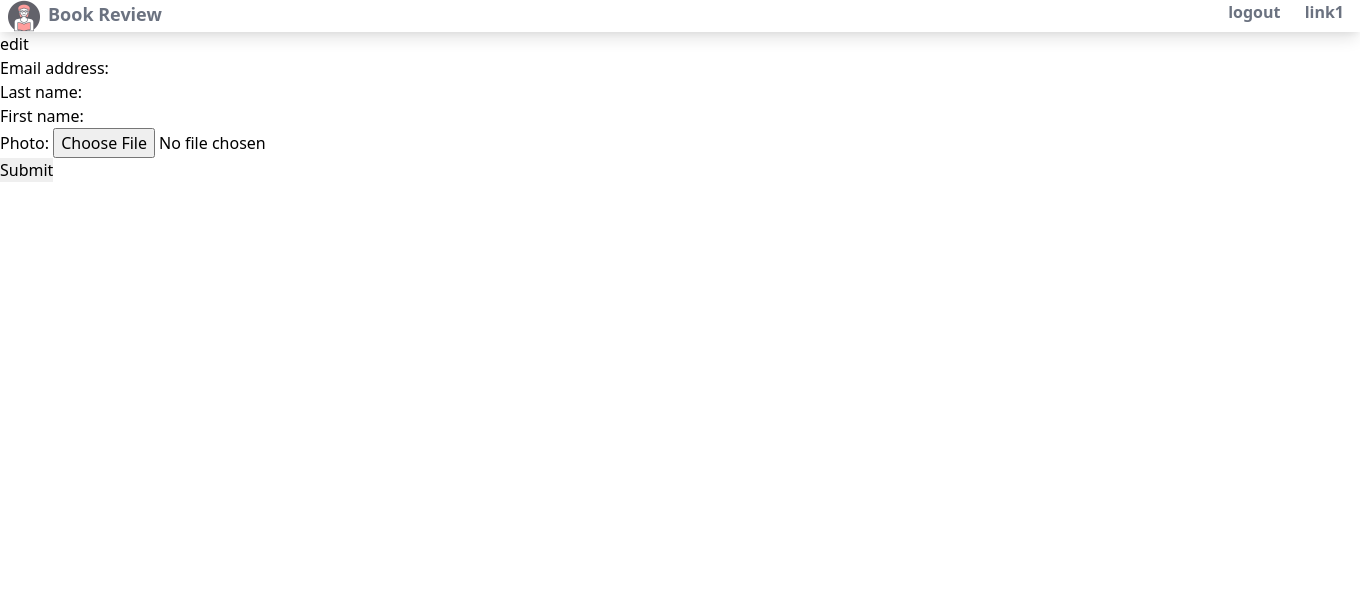
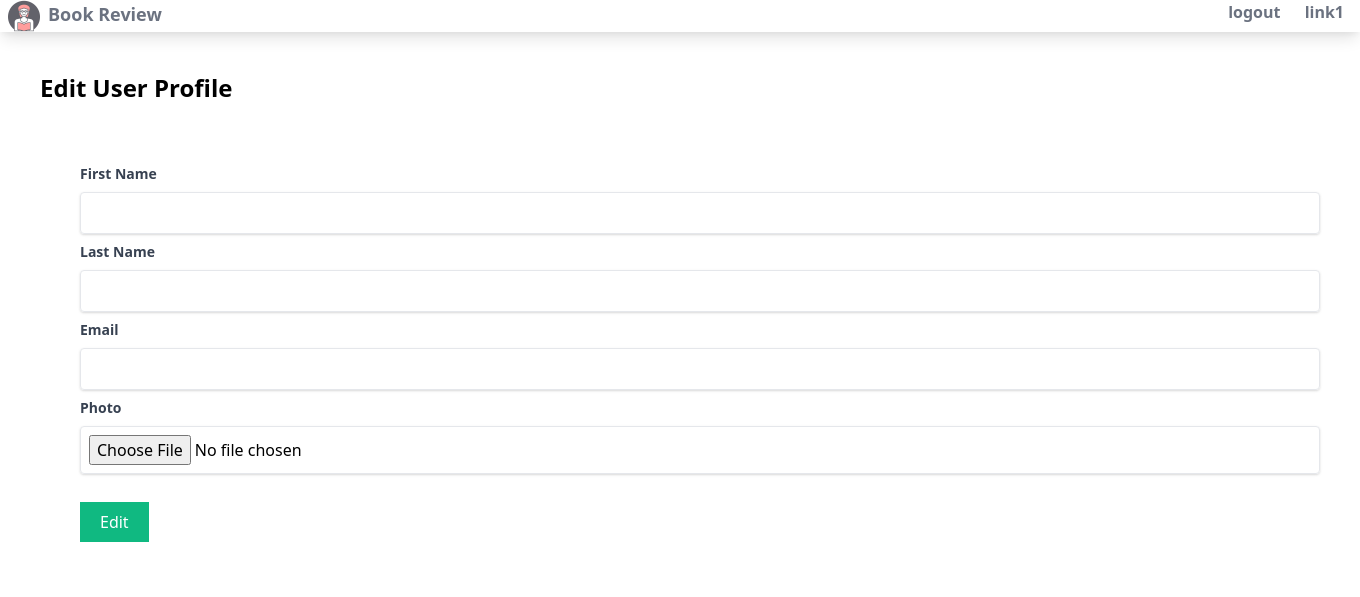
Before and after one commit to ali-nobariasl/SocialMedia, a Django app: page /users/edit/ in a window 1360 px wide. Shown: the top 597 px of the page. Run offline with Django 5.2, Linux system fonts and the light colour scheme; a user stored in the database is signed in; data comes from the database, SQL or seed files in the repository; both versions use the stored data as it was after the commit; style sheets or scripts are compiled from the project's sources.

Commit message:
edit finished

```diff
--- a/socialproject/users/templates/users/edit.html
+++ b/socialproject/users/templates/users/edit.html
@@ -1,12 +1,42 @@
 {% extends 'users/base.html' %}
 
 {% block content %}
-<h2> edit </h2>
-<form method='POST'>
-    {% csrf_token %}
-    {{ user_form.as_p }}
-    {{ form.as_p }}
-    <input type='submit' >
-</form>
+<h2 class="text-2xl m-10 font-bold"> Edit User Profile</h2>
+<div class="container py-5 mx-20">
+    <form method='POST'>
+        {% csrf_token %}
+        <div class="mb-2" >
+            <label class="block text-gray-700 text-sm font-bold mb-2">First Name</label>
+            <div class="shadow appearance-none border rounded py-2 px-2 mr-10 text-grey-700">
+                {{user_form.first_name}}
+            </div>
+        </div>
+
+        <div class="mb-2" >
+            <label class="block text-gray-700 text-sm font-bold mb-2">Last Name</label>
+            <div class="shadow appearance-none border rounded py-2 px-2 mr-10 text-grey-700">
+                {{user_form.last_name}}
+            </div>
+        </div>
+
+        <div class="mb-2" >
+            <label class="block text-gray-700 text-sm font-bold mb-2">Email</label>
+            <div class="shadow appearance-none border rounded py-2 px-2 mr-10 text-grey-700">
+                {{user_form.email}}
+            </div>
+        </div>
+
+        <div class="mb-2" >
+            <label class="block text-gray-700 text-sm font-bold mb-2">Photo</label>
+            <div class="shadow appearance-none border rounded py-2 px-2 mr-10 text-grey-700">
+                {{form.photo}}
+            </div>
+        </div>
+
+        <button type='submit' class="bg-green-500 text-white my-5 px-5 py-2"> Edit</button>
+    </form>
+</div>
+
+
 
 {% endblock %}
```
Also changed, not shown: socialproject/users/templates/users/index.html (+8 -7 lines), socialproject/db.sqlite3.
